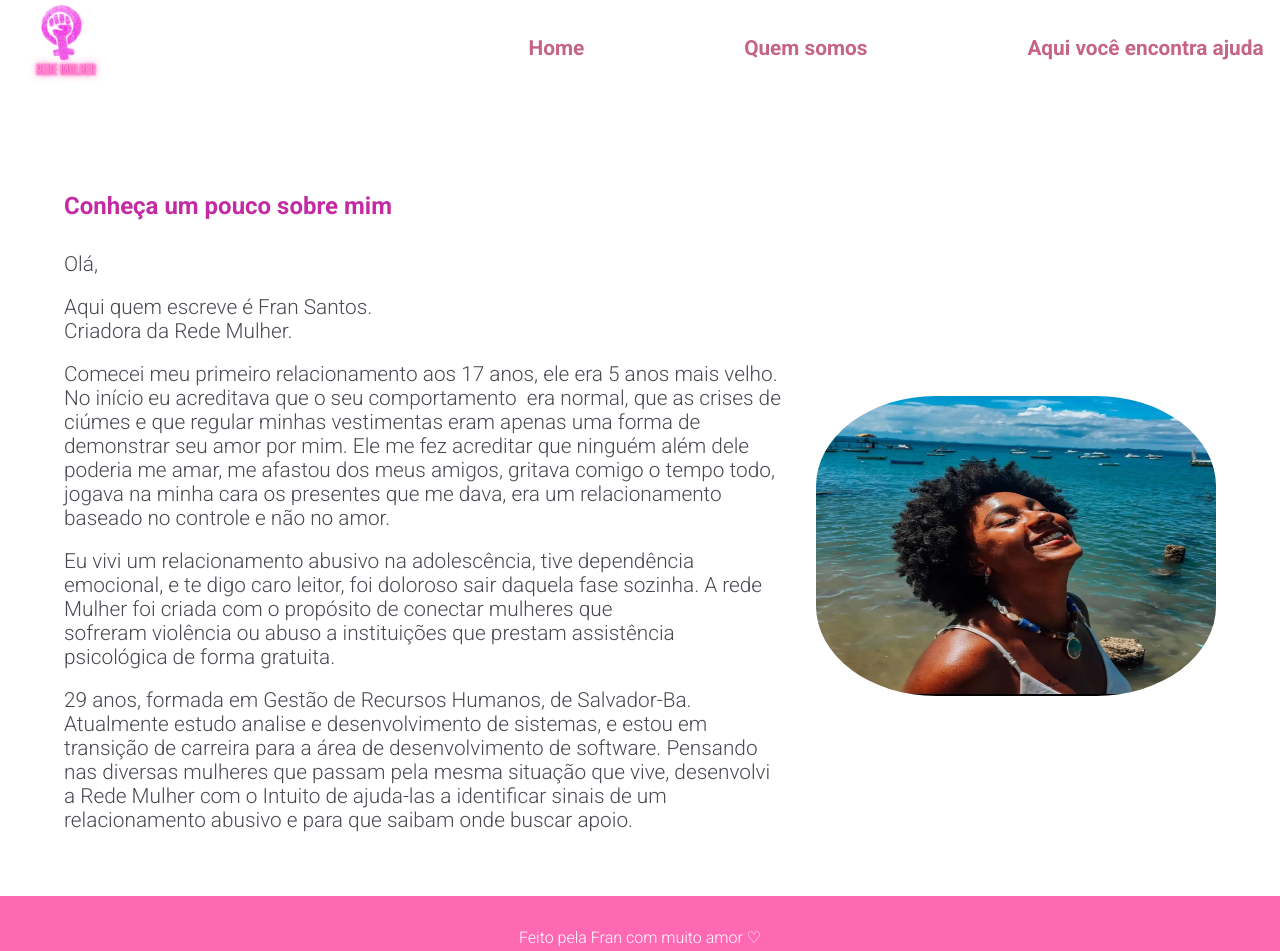
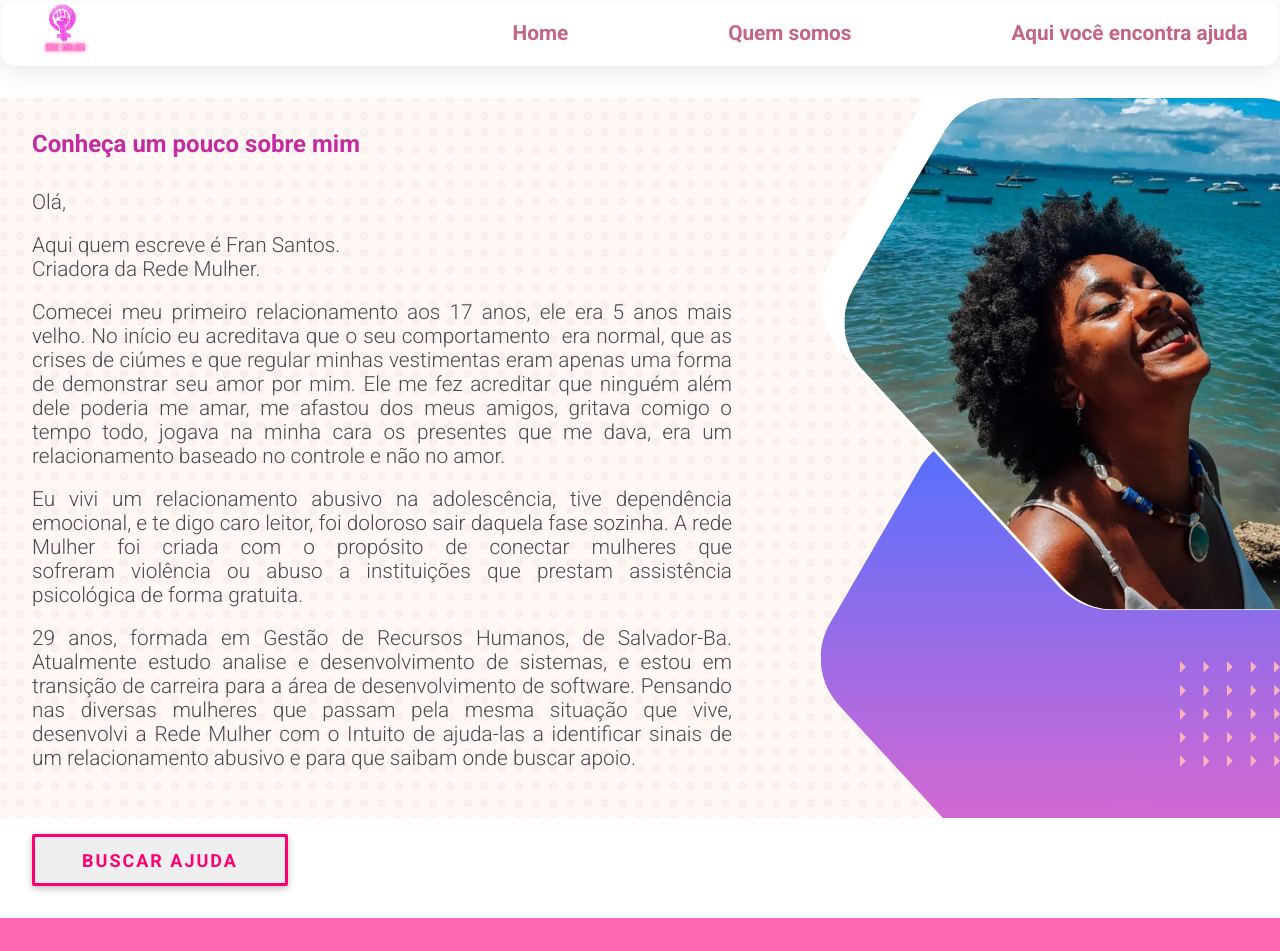
Before and after one commit to FrancieleCsantos/Rede-Mulher, a React (Vite) app in the folder projeto-final/: page /sobre in a window 1280 px wide. Shown: the top 951 px of the page. Built offline with nearby package versions, Linux system fonts and the light colour scheme.

Commit message:
Criado tela SOBRE e feito mudanças no layout

```diff
--- /dev/null
+++ b/projeto-final/src/components/Button.jsx
@@ -0,0 +1,8 @@
+import styles from "../styles/components/button.module.css"
+function Button ({text}) {
+    return (
+        <button className={styles.ButtonContent}>{text}</button>
+    )
+}
+
+export default Button;
--- a/projeto-final/src/components/Menu.jsx
+++ b/projeto-final/src/components/Menu.jsx
@@ -7,7 +7,7 @@ import styles from '../styles/components/menu.module.css'
 const Menu = () => {
   return (
     <nav className={styles.menuContainer}>
-       <Image img={LogoNav} />
+      <Image img={LogoNav} />
       <li>
         <Link className={styles.menuLink} to="/">Home</Link>
       </li>
@@ -15,7 +15,7 @@ const Menu = () => {
         <Link className={styles.menuLink} to="/sobre">Quem somos</Link>
       </li>
       <li>
-        <Link className={styles.menuLink} to="/portfolio">Aqui você encontra ajuda</Link>
+        <Link className={styles.menuLink} to="/Ajuda">Aqui você encontra ajuda</Link>
       </li>
     </nav>
   )
--- a/projeto-final/src/global.css
+++ b/projeto-final/src/global.css
@@ -1,5 +1,4 @@
 @import url('https://fonts.googleapis.com/css2?family=Roboto:ital,wght@0,100;0,300;0,700;0,900;1,100;1,300&display=swap');
-
 
 * {
   margin: 0;
--- a/projeto-final/src/pagesSite/Home.jsx
+++ b/projeto-final/src/pagesSite/Home.jsx
@@ -8,7 +8,7 @@ import imgViolenciaNao from '../assets/violenciaNao.jpg'
 import mulherNoChao from '../assets/Foto3-chao.jpg'
 import ViolenciaFisica from '../assets/Foto1-mulher.jpg'
 import sexual from '../assets/sexual.jpg'
-import emocional from '../assets/dependenciaEmocional.jpg'
+import Button from '../components/Button'
 import ImgDenunce from "../assets/img1.jpg"
 import ImgFlorecer from "../assets/img2.jpg"
 import imgAmor from "../assets/img3.jpg"
@@ -34,8 +34,11 @@ function Home() {
                              violência física ou sexual provocada por parceiro íntimo ao longo da vida.
                             24,5% afirmaram ter sofrido agressões físicas como tapa, batida e chute,
                             e 21,1% foram forçadas a manter relações sexuais contra sua vontade."/>
+                        <Button  className={styles.bthHome} text="Buscar ajuda" />
                     </div>
+
                 </div>
+
                 <div className={styles.cardsHome}>
                     <Title content="Como identificar os tipos de violência?" />
                     <section lassName={styles.cardsContainer}>
@@ -66,16 +69,6 @@ function Home() {
                         </div>
                     </section>
                 </div>
-                <div className={styles.containerHome}>
-                    <Image className={styles.containerHomeImg1} img={emocional} altText="Homem segurando a mão da mulher de forma agressiva" />
-                    <div className={styles.containerHomeText}>
-                        <Title content="O que é dependência emocional?" />
-                        <Text text="A dependência emocional caracteriza-se pelo apego excessivo a outra pessoa.
-                         Esta pode ser um cônjuge, um parente ou um amigo. Todavia, é mais comum ver esse
-                         tipo de dinâmica em relacionamentos amorosos, onde são investidas mais emoções
-                          e sentimentos."/>
-                    </div>
-                </div>
                 <div className={styles.containerRevive}>
                     <div className={styles.ReviveDenunce}>
                         <Image className={styles.imgVetores} img={ImgDenunce} altText="O desenho de uma mulher triste se olhando no espelho" />
--- a/projeto-final/src/pagesSite/Sobre.jsx
+++ b/projeto-final/src/pagesSite/Sobre.jsx
@@ -1,8 +1,7 @@
-// import Header from "../components/Header";
 import styles from '../styles/pages/sobre.module.css'
 import Subtitle from '../components/Subtitle'
-import eu from '../assets/Minhaversao.jpeg'
-import Image from '../components/Image';
+import Button from '../components/Button';
+
 
 function Sobre() {
 
@@ -10,7 +9,7 @@ function Sobre() {
         <>
             <main className={styles.containerMainSobre}>
                 <section className={styles.containerSobre}>
-                    <div>
+                    <div className={styles.container}>
                         <Subtitle content="Conheça um pouco sobre mim" />
                         <p className={styles.containerSobreTexHello}>Olá,</p><br />
                         <p className={styles.containerSobreTex}> Aqui quem escreve é Fran Santos.
@@ -40,9 +39,7 @@ function Sobre() {
                             relacionamento abusivo e para que saibam onde buscar apoio.
                         </p>
                     </div>
-                    <div className={styles.containerSobreImg}>
-                        <Image img={eu} altText="Foto da autora, mulher sorrindo com o rosto virado para o céu amirando a natureza" />
-                    </div>
+                    <Button  className={styles.ButtonContent} text="Buscar ajuda"/>
                 </section>
             </main>
         </>
--- /dev/null
+++ b/projeto-final/src/styles/components/button.module.css
@@ -0,0 +1,49 @@
+
+.ButtonContent {
+    width: 16rem;
+    font-size: 18px;
+    letter-spacing: 2px;
+    text-transform: uppercase;
+    display: inline-block;
+    text-align: center;
+    font-weight: bold;
+    padding: 0.7em 2em;
+    border: 3px solid #FF0072;
+    border-radius: 2px;
+    position: relative;
+    box-shadow: 0 2px 10px rgba(0, 0, 0, 0.16), 0 3px 6px rgba(0, 0, 0, 0.1);
+    color: #FF0072;
+    text-decoration: none;
+    transition: 0.3s ease all;
+    z-index: 1;
+    margin-top: 2rem;
+    cursor: pointer;
+  }
+
+  .ButtonContent:before {
+    transition: 0.5s all ease;
+    position: absolute;
+    top: 0;
+    left: 50%;
+    right: 50%;
+    bottom: 0;
+    opacity: 0;
+    content: '';
+    background-color: #FF0072;
+    z-index: -1;
+  }
+
+  .ButtonContent:hover, .ButtonContent:focus {
+    color: white;
+  }
+
+  .ButtonContent:hover:before, .ButtonContent:focus:before {
+    transition: 0.5s all ease;
+    left: 0;
+    right: 0;
+    opacity: 1;
+  }
+
+  .ButtonContent:active {
+    transform: scale(0.9);
+  }
--- a/projeto-final/src/styles/components/menu.module.css
+++ b/projeto-final/src/styles/components/menu.module.css
@@ -1,5 +1,5 @@
 .menuContainer {
-  background: #ffff;
+
   width: 100%;
   height: 20%;
   display: flex;
@@ -7,7 +7,16 @@
   align-items: center;
   gap: 10rem;
   list-style: none;
+
+  background: rgba(253, 247, 251, 0.06);
+  border-radius: 16px;
+  box-shadow: 0 4px 30px rgba(2, 1, 1, 0.1);
+  backdrop-filter: blur(0.7px);
+  -webkit-backdrop-filter: blur(0.7px);
+  border: 1px solid rgba(253, 247, 251, 1);
 }
+
+
 
 .menuLink {
   text-decoration: none;
@@ -21,6 +30,6 @@ a:hover {
 }
 
 .menuContainer img {
-  width: 6rem;
+  width: 4rem;
   margin-right: 16rem;
 }
--- a/projeto-final/src/styles/pages/home.module.css
+++ b/projeto-final/src/styles/pages/home.module.css
@@ -1,25 +1,35 @@
+.containerMainHome {
+    background-image: url(../../assets/fundoHome.png);
+    background-repeat: no-repeat;
+    background-size: 100%;
+}
+
 .containerHome {
     display: flex;
     align-items: center;
     justify-content: space-between;
-    margin: 6rem;
-    gap: 3rem;
+    margin: 4rem;
+    padding-bottom: 3rem;
+    gap: 6rem;
     text-align: center;
-    background: #e0e0e0;
-    box-shadow: 43px 43px 94px #bcbcbc,
-        -43px -43px 94px #ffffff;
 }
 
+
 .containerHome img {
-    width: 31.25rem;
-    height: 25rem;
-    border-radius: 0.5rem;
-
+    width: 30.25rem;
+    height: 23rem;
+    border-radius: 25% 10%;
+    margin-bottom: 8rem;
 }
 
 .containerHomeText {
     display: flex;
     flex-direction: column;
+    align-items: flex-end;
+    border-radius: 10px 100px 120px;
+    margin-left: 1rem;
+    margin-bottom: 1rem;
+
 }
 
 section {
@@ -30,9 +40,17 @@ section {
 }
 
 .cardsHome {
-    background-color: #f3c6f5;
-    margin: 4rem;
+    background: rgba(173, 86, 169, 0.21);
+    border-radius: 10px 100px 120px;
+    box-shadow: 0 4px 30px rgba(0, 0, 0, 0.1);
+    margin-top: 12rem;
+    margin-left: 2rem;
+    margin-right: 2rem;
+    backdrop-filter: blur(0.3px);
+    -webkit-backdrop-filter: blur(0.3px);
+    border: 1px solid rgba(253, 253, 253, 1);
     border-radius: 1rem;
+
 }
 
 .cardsHome1,
@@ -45,11 +63,14 @@ section {
     text-align: center;
     margin-bottom: 4rem;
     margin-top: 2rem;
-    background: #e0e0e0;
+    background: rgba(233, 212, 237, 0.23);
+    border-radius: 1rem;
+    backdrop-filter: blur(0.019rem);
+    -webkit-backdrop-filter: blur(0.3px);
     box-shadow: 35px 35px 71px #949494,
         -35px -35px 71px #ffffff;
 
-    border-radius: 0.5rem;
+
 }
 
 section img {
@@ -57,24 +78,31 @@ section img {
     width: 16rem;
     height: 10rem;
     border-radius: 0.5rem;
+
 }
 
-.ReviveDenunce,.ReviveFlorecer, .ReviveAmor{
+.ReviveDenunce,
+.ReviveFlorecer,
+.ReviveAmor {
     width: 24rem;
     display: flex;
     flex-direction: column;
+    margin-top: 6rem;
     justify-content: center;
-   align-items: center;
+    align-items: center;
 }
 
-
-.containerRevive{
+.containerRevive {
     display: flex;
     justify-content: center;
     align-items: center;
     gap: 4rem;
+    background-image: url(../../assets/fundoHome.png);
+    background-repeat: no-repeat;
+    background-size: 100%;
 }
-.containerRevive img{
+
+.containerRevive img {
     width: 14rem;
     border-radius: 26rem;
 
--- a/projeto-final/src/styles/pages/sobre.module.css
+++ b/projeto-final/src/styles/pages/sobre.module.css
@@ -1,16 +1,14 @@
 .containerSobre {
-    margin: 4rem;
+    margin: 2rem;
+    display: flex;
+    flex-direction: column;
 }
 
 .containerMainSobre {
-    display: flex;
-    justify-content: center;
-}
-
-.containerSobre {
-    display: flex;
-    justify-content: center;
-    align-items: center;
+    background-image: url(../../assets/fundoSobre.png);
+    background-repeat: no-repeat;
+    background-size: 100%;
+    height: 100%;
 }
 
 .containerSobreSubtitle {
@@ -25,14 +23,9 @@
 .containerSobreTexHello {
     font-size: 1.3rem;
     color: #474a51;
+    text-align: justify;
 }
 
-.containerSobreImg img {
-    display: flex;
-    justify-content: center;
-    align-items: center;
-    width: 400px;
-margin-top: 100px;
-    height: 300px;
-    border-radius: 30%;
+.container {
+    width: 43.75rem
 }
```
Also changed, not shown: projeto-final/src/assets/fundoHome.png (added), projeto-final/src/assets/fundoSobre.png (added).
